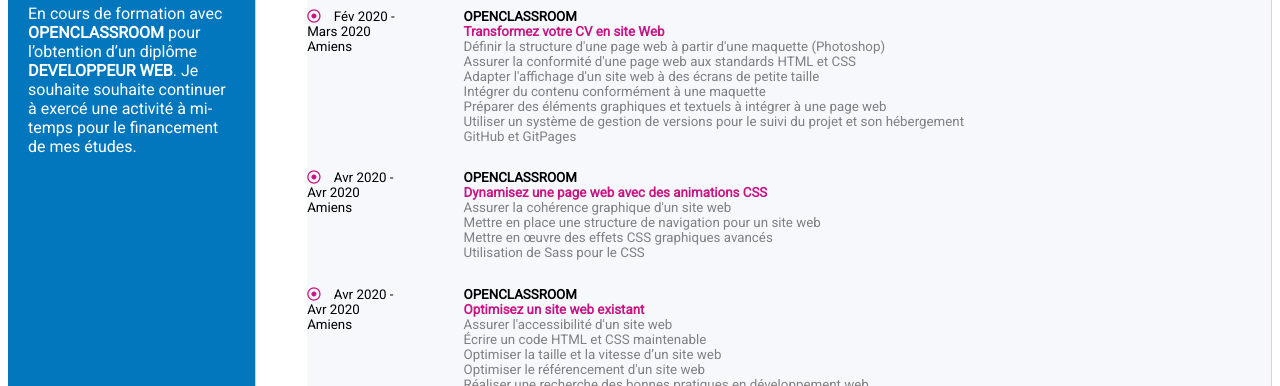
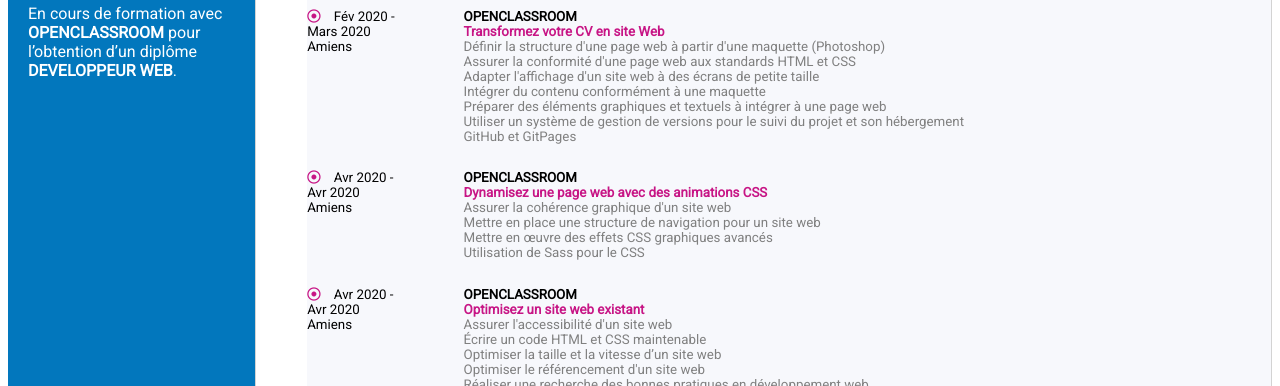
Before and after one commit to Jossar-Mukana-Muheta/Mukana-Muheta-jossar.github.io, a plain HTML site: page index.html in a window 1280 px wide. Shown: the part 714-1100 px from the top of the page. Drawn offline with Linux system fonts and the light colour scheme.

Commit message:
mise à jour a propos de moi

```diff
--- a/index.html
+++ b/index.html
@@ -35,7 +35,7 @@
 
 <div class="about_me">
   <h2>A PROPOS DE MOI</h2>
-          <P>En cours de formation avec <strong>OPENCLASSROOM</strong> pour l’obtention d’un diplôme <strong>DEVELOPPEUR WEB</strong>. Je souhaite souhaite continuer à exercé une activité à mi-temps pour le financement de mes études.</P>
+          <P>En cours de formation avec <strong>OPENCLASSROOM</strong> pour l’obtention d’un diplôme <strong>DEVELOPPEUR WEB</strong>. </P>
 </div>
 
 <div class="loisirs">
```
